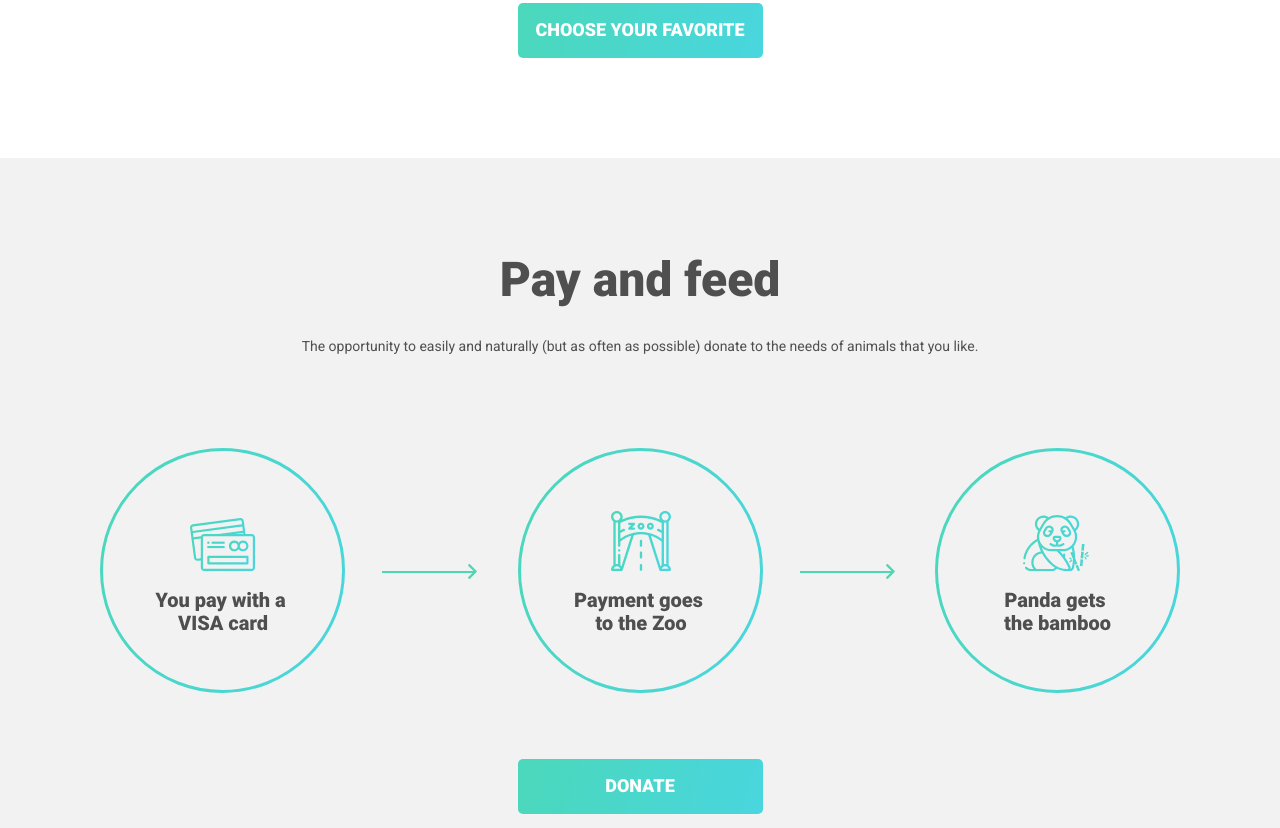
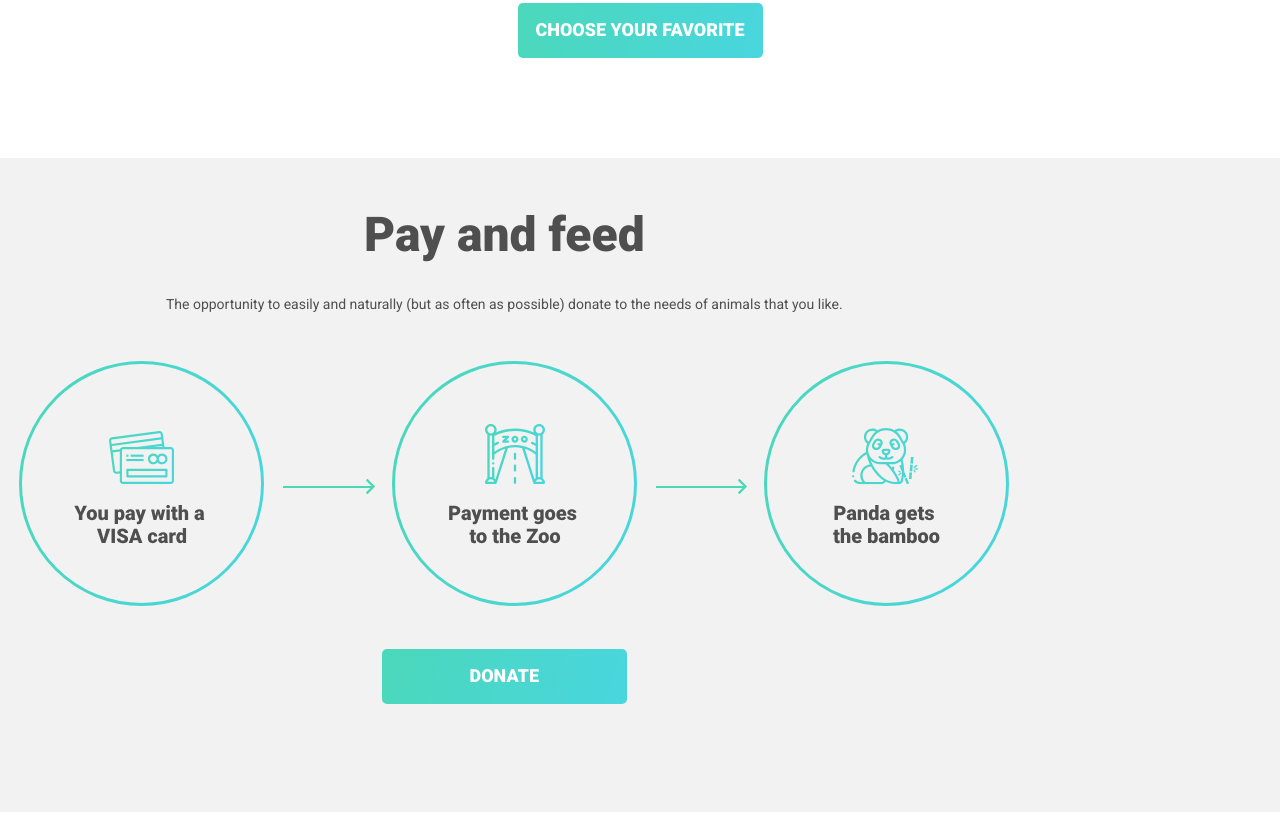
Before and after one commit to polina-svg/myProjects, a plain HTML site: page online-zoo/pages/main/index.html in a window 1280 px wide. Shown: the part 2912-3740 px from the top of the page. Drawn offline with Linux system fonts and the light colour scheme.

Commit message:
feat: finished pay and feed

```diff
--- a/online-zoo/pages/main/style.scss
+++ b/online-zoo/pages/main/style.scss
@@ -818,7 +818,7 @@ body {
       }
     }
     .payAndfeed {
-      padding: 100px;
+      padding: 103px 446px;
       background-color: #f2f2f2;
       h2 {
         text-align: center;
@@ -826,7 +826,7 @@ body {
         font-size: 48px;
         margin: 0 auto;
         line-height: 56px;
-        margin-top: -6px;
+        margin-top: -136px;
         align-items: center;
       }
       p {
@@ -835,14 +835,18 @@ body {
         margin: 30px auto;
         max-width: 790px;
         width: 100%;
+        margin-top: 33px;
       }
       &__wrapper {
         max-width: 1200px;
-        width: 100%;
         display: flex;
         flex-direction: column;
         justify-content: space-between;
         margin: 0 auto;
+        margin-bottom: 92px;
+        margin-top:  0px;
+        width: 114%;
+        margin-left: -72px;
       }
       &__item {
         display: flex;
@@ -879,6 +883,7 @@ body {
         width: 245px;
         height: 55px;
         color: #ffffff;
+        margin-bottom: -84px;
       }
       @media screen and (max-width: 640px){
         padding: 50px 40px;
@@ -901,6 +906,64 @@ body {
         }
         .payAndfeed__btn{
           margin-top: -23px;
+        }
+
+      }
+      @media (min-width: 640px) and (max-width: 1199px){
+        padding: 100px 20px;
+        h2{
+          font-size: 48px;
+          margin-top: -72px;;
+        }
+        p{
+          visibility: visible;
+          width: 538px;
+          margin-top: 16px;
+        }
+        .payAndfeed__item{
+          flex-direction: column;
+          margin-top: 19px;
+          .arrow{
+            width: 9%;
+            transform: rotate(90deg);
+            padding-top: 82px;
+            margin-left: 82px;;
+          }
+        }
+        .payAndfeed__btn{
+          margin-top: -23px;
+        }
+      }
+      @media (min-width: 1200px) and (max-width: 1919px){
+        padding: 100px 150px;
+        .payAndfeed__wrapper{
+          width: 87%;
+          h2{
+            font-size: 48px;
+            margin-top: -51px;
+          }
+          p{
+            visibility: visible;
+            width: 748px;
+            margin-top: 33px;
+          }
+          .payAndfeed__item{
+            margin-top: 19px;
+            width: 128%;
+            margin-left: -160px;
+            .payAndfeed__item__image:nth-child(1){
+              padding-left: 101px;
+            }
+            .arrow{
+              padding-right: 9px;
+              width: 58%;
+              padding-top: 4px;
+              margin-left: 14px;
+            }
+          }
+          .payAndfeed__btn{
+            margin-top: -23px;
+          }
         }
 
       }
@@ -1025,7 +1088,7 @@ body {
 
         }
       }
-      @media (min-width: 640px) and (max-width: 1200px){
+      @media (min-width: 640px) and (max-width: 1198px){
         padding: 100px 20px;
         margin: 0 auto;
         h2{
```
Also changed, not shown: online-zoo/pages/main/style.css, 1 other file.
